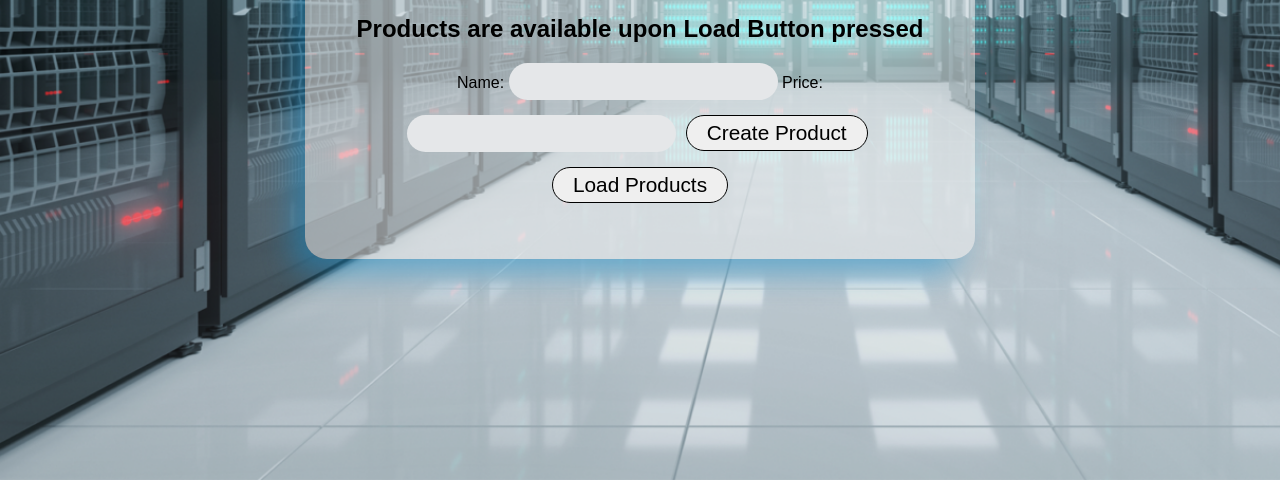
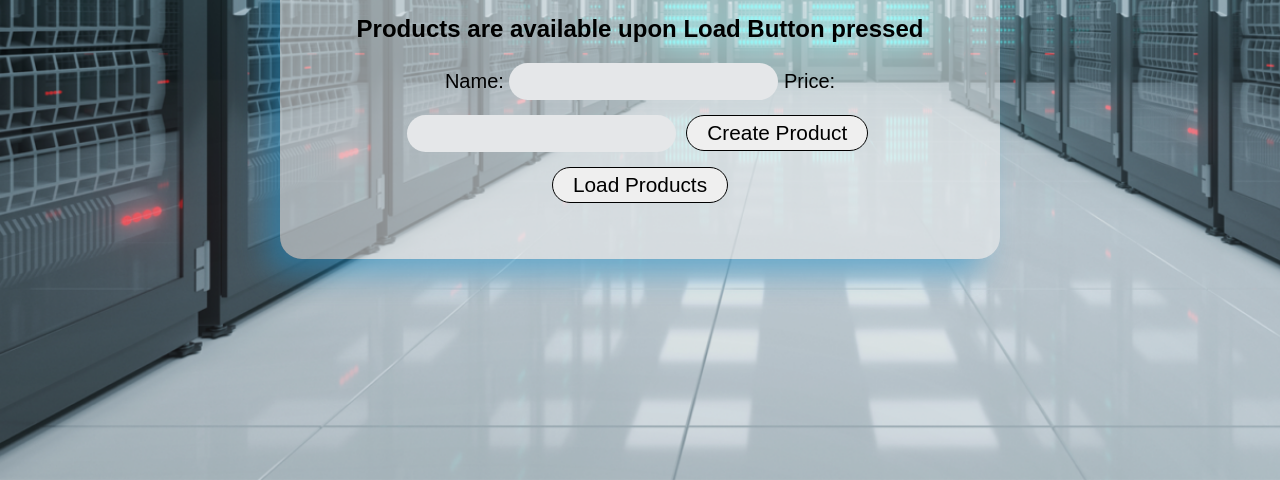
Before and after one commit to kalinsky-dev/Small-Fullstack-App, a website: page static/index.html in a window 1280 px wide. Shown: the part 320-800 px from the top of the page. Drawn offline with Linux system fonts and the light colour scheme.

Commit message:
Update style.css

```diff
--- a/static/style.css
+++ b/static/style.css
@@ -14,7 +14,7 @@ body {
   box-shadow: -15px 17px 30px -3px rgba(18, 142, 206, 0.49);
   padding: 35px;
   border-radius: 22px;
-  width: 600px;
+  width: 650px;
   text-align: center;
 }
 
@@ -46,6 +46,10 @@ input:hover {
   border: 2px solid rgb(63, 170, 252);
 }
 
+label{
+  font-size: 20px;
+}
+
 li {
   list-style: none;
   font-size: 20px;
```
